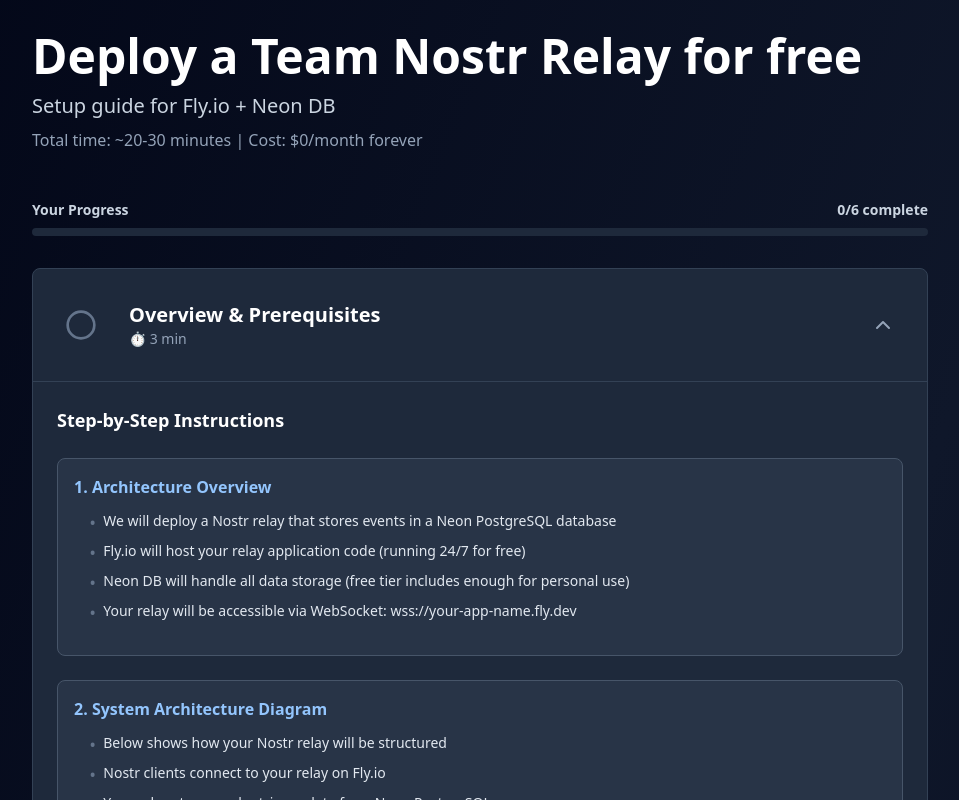
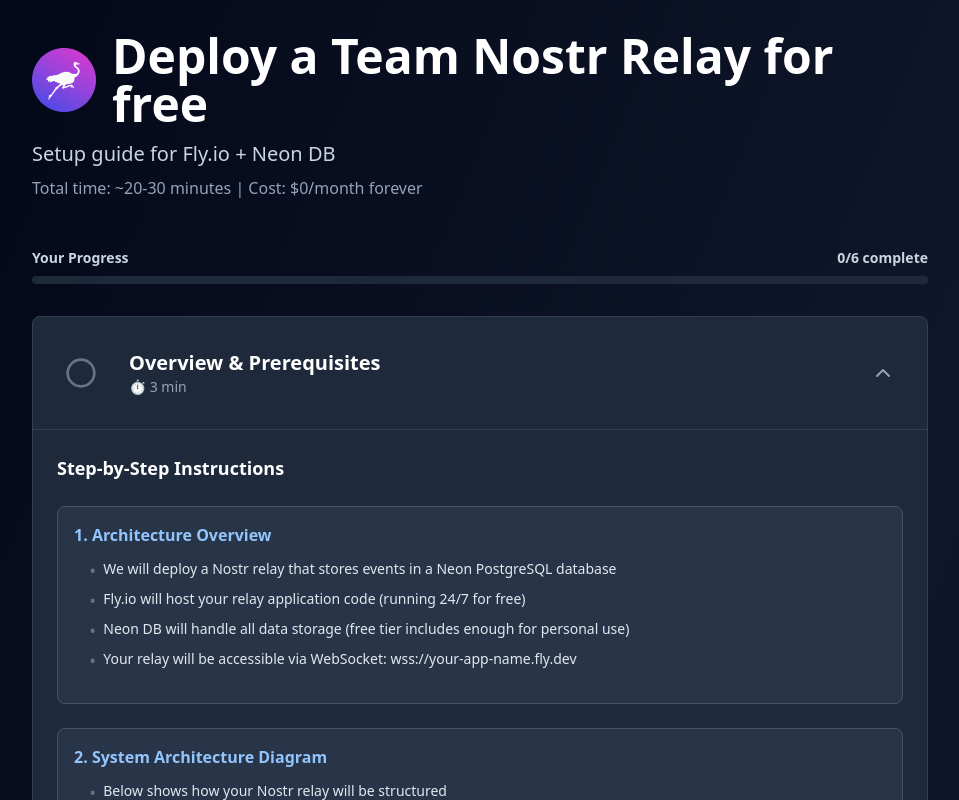
Before and after one commit to bitkarrot/nostr-relay-setup, a React (Vite) app: page / in a window 1280 px wide. Shown: the top 800 px of the page, without its empty margins (160-1119 px from the left). Built offline with nearby package versions, Linux system fonts and the light colour scheme.

Commit message:
add logo

```diff
--- a/src/App.jsx
+++ b/src/App.jsx
@@ -472,9 +472,12 @@ git push`,
       <div className="max-w-4xl mx-auto">
         {/* Header */}
         <div className="mb-12">
-          <h1 className="text-4xl md:text-5xl font-bold text-white mb-3">
+          <div className="flex items-center gap-4 mb-3">
+          <img src="/NostrBird.png" alt="Nostr" className="h-12 w-12 md:h-16 md:w-16" />
+          <h1 className="text-4xl md:text-5xl font-bold text-white">
             Deploy a Team Nostr Relay for free
           </h1>
+        </div>
           <p className="text-xl text-slate-300 mb-2">Setup guide for Fly.io + Neon DB</p>
           <p className="text-slate-400">Total time: ~20-30 minutes | Cost: $0/month forever</p>
         </div>
```
Also changed, not shown: public/NostrBird.png (added).
